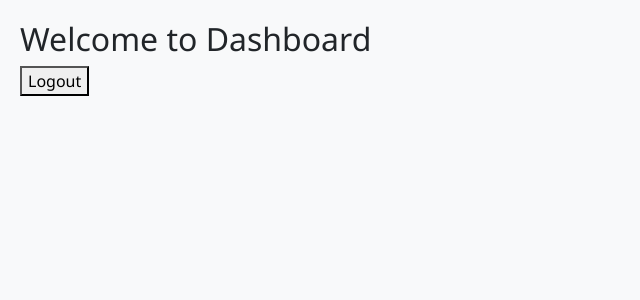
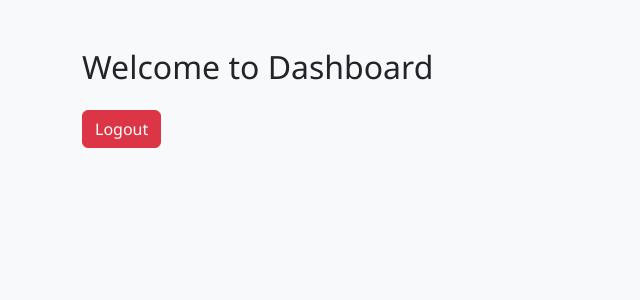
Before and after one commit to chanchalsaini3103/internshipproject-frontend, a React (Vite) app: page /dashboard in a window 1280 px wide. Shown: the top 300 px of the page, without its empty margins (0-640 px from the left). Built offline with nearby package versions, Linux system fonts and the light colour scheme.

Commit message:
Removed broken BookflixChill dependency from pom.xml

```diff
--- a/src/components/Dashboard.jsx
+++ b/src/components/Dashboard.jsx
@@ -1,16 +1,31 @@
+import { useEffect } from 'react';
 import { useNavigate } from 'react-router-dom';
 
 function Dashboard() {
   const navigate = useNavigate();
 
+  useEffect(() => {
+
+    const logoutTimer = setTimeout(() => {
+      alert('Session expired due to inactivity!');
+      localStorage.removeItem("auth");
+      navigate('/');
+    }, 0.5 * 60 * 1000);
+
+    return () => clearTimeout(logoutTimer);
+  }, [navigate]);
+
   const handleLogout = () => {
+    localStorage.removeItem("auth");
     navigate('/');
   };
 
   return (
-    <div style={{ padding: "20px" }}>
+    <div className="container mt-5">
       <h2>Welcome to Dashboard</h2>
-      <button onClick={handleLogout}>Logout</button>
+      <button className="btn btn-danger mt-3" onClick={handleLogout}>
+        Logout
+      </button>
     </div>
   );
 }
--- a/src/components/Login.jsx
+++ b/src/components/Login.jsx
@@ -13,6 +13,8 @@ function Login() {
     try {
       await axios.post('http://localhost:8081/auth/login', { email, password });
       alert('Login Successful');
+      localStorage.setItem("auth", "true");
+
       navigate('/dashboard');
     } catch (error) {
       alert('Invalid email or password.');
```
